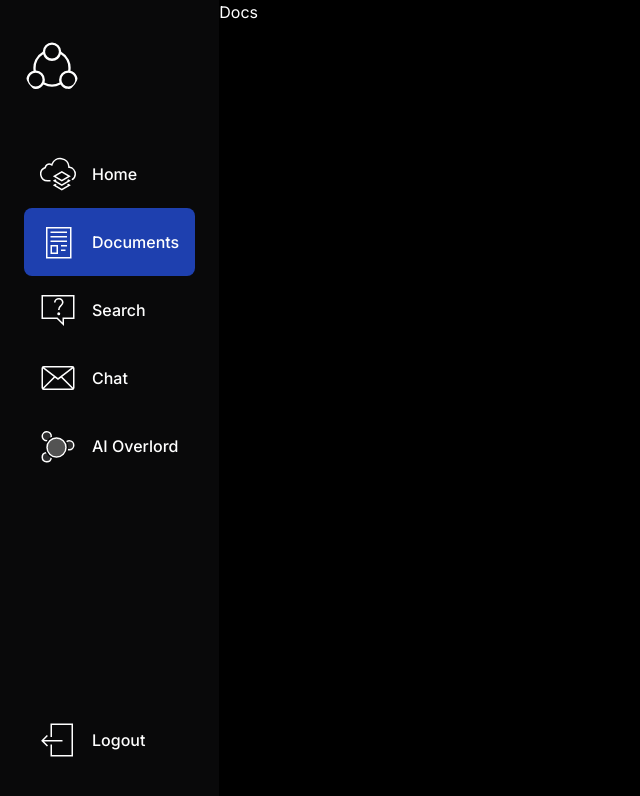
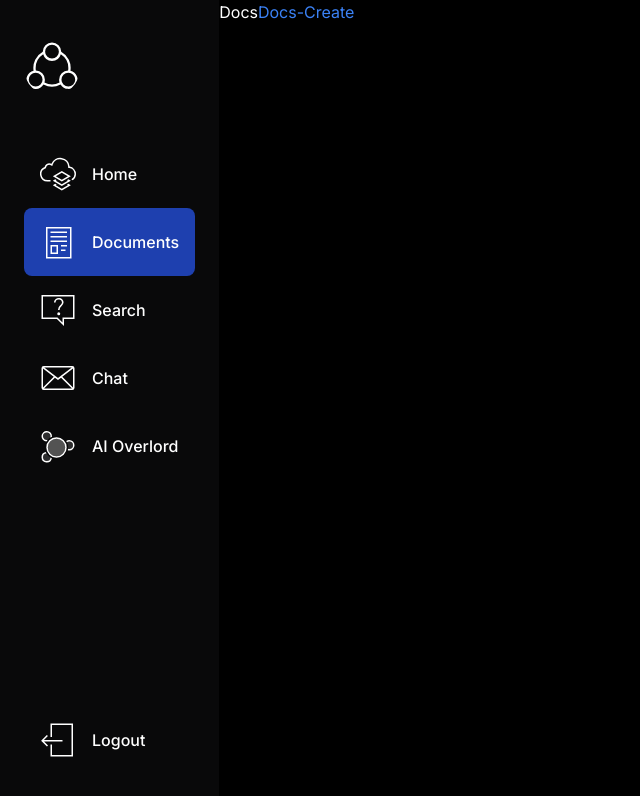
Before and after one commit to Clarenth/new-frontend, a React (Vite) app: page /docs in a window 1280 px wide. Shown: the top 796 px of the page, without its empty margins (0-640 px from the left). Built offline with nearby package versions, Linux system fonts and the light colour scheme; no server answers.

Commit message:
Begun DocsCreate compoent and DocsCreateForm.

```diff
--- a/src/_root/pages/Docs.tsx
+++ b/src/_root/pages/Docs.tsx
@@ -1,8 +1,15 @@
+// Libraries
 import React from 'react'
+import { Link } from "react-router-dom"
 
 const Docs = () => {
   return (
-    <div>Docs</div>
+    <div>
+      Docs
+      <Link to="/docs-create" className='text-blue-500'>
+        Docs-Create
+      </Link>
+    </div>
   )
 }
 
--- a/src/_root/pages/DocsCreate.tsx
+++ b/src/_root/pages/DocsCreate.tsx
@@ -1,4 +1,4 @@
-import CreateDocument from '@/components/forms/CreateDocument'
+import CreateDocument from '@/components/forms/DocsCreateForm'
 import React from 'react'
 
 const DocsCreate = () => {
--- a/src/components/forms/CreateDocument.tsx
+++ b/src/components/forms/DocsCreateForm.tsx
@@ -24,7 +24,7 @@ const formSchema = z.object({
   }),
 })
 
-const CreateDocument = () => {
+const DocsCreateForm = () => {
   const form = useForm<z.infer<typeof formSchema>>({
     resolver: zodResolver(formSchema),
     defaultValues: {
@@ -64,4 +64,4 @@ const CreateDocument = () => {
   )
 }
 
-export default CreateDocument
+export default DocsCreateForm
```
